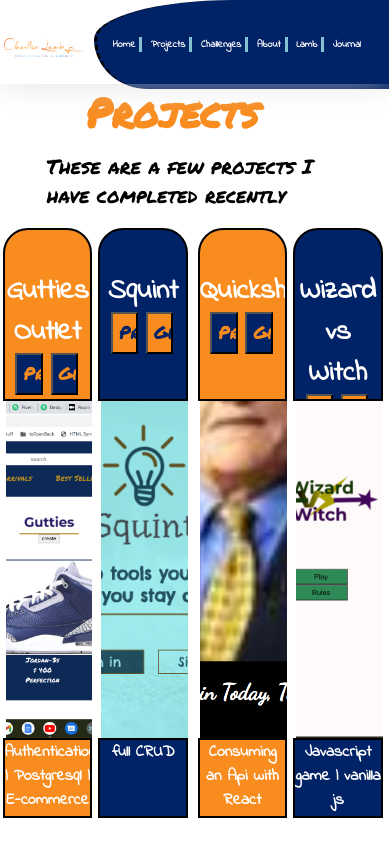
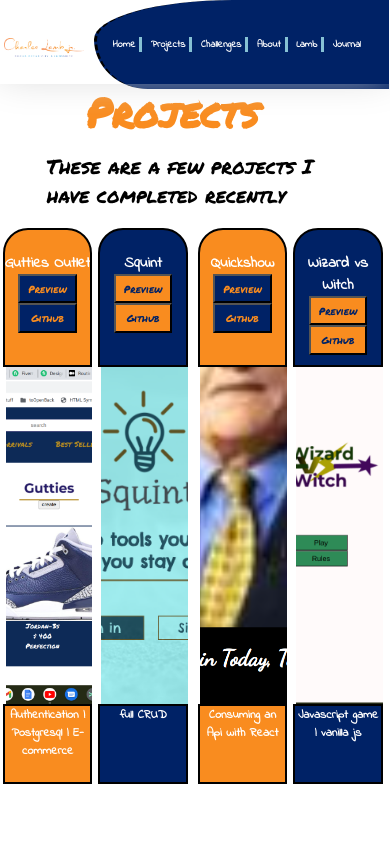
Before and after one commit to cyberstizz/charleslambjr, a React (Create React App) app: page /projects in a window 390 px wide. Built offline with nearby package versions, Linux system fonts and the light colour scheme; a web font is replaced by a local one.

Commit message:
added media queries to projects page

```diff
--- a/src/components/Card.css
+++ b/src/components/Card.css
@@ -33,3 +33,53 @@ border: solid 2px black;
     font-family: 'Indie Flower', cursive;
     font-weight: bolder;
 }
+
+
+@media only screen and (max-width: 640px){
+    @import url('https://fonts.googleapis.com/css2?family=Indie+Flower&display=swap');
+
+
+#entireCardBody{
+position: relative;
+width: 20vw;
+height: 40vh;
+border: solid 2px green;
+}
+
+button{
+    width: 15vw;
+    height: 3.5vh;
+    font-family: 'Permanent Marker';
+    font-size: 10px;
+}
+
+#cardTop{
+    text-align: center;
+    position: relative;
+    display: flex;
+    flex-direction: column;
+    margin-top: 2vh;
+    border-top-left-radius: 25px;
+    border-top-right-radius: 25px;
+    height: 16vh;
+    width: 10vw;
+    border: solid 2px black;
+    color: white;
+    font-family: 'Indie Flower', cursive;
+    font-size: 15px;
+    font-weight: bolder;
+}
+
+#wholeCard{
+    height: 70vh;
+
+}
+
+#cardFooter{
+    font-family: 'Indie Flower', cursive;
+    font-weight: bolder;
+    font-size: 12px;
+
+}
+
+}
--- a/src/components/Card.js
+++ b/src/components/Card.js
@@ -5,9 +5,9 @@ import './Card.css';
 const Card = (props) => {
     return (
         <div id='wholeCard'>
-        <div id='cardTop' style={{backgroundColor: props.backgroundColor, width: '22vw', marginRight: '.5vw'}}><br />  {props.title} <br /> <a href={props.link}><button style={{backgroundColor: props.buttonColor, 'font-size': '18px', 'font-family': 'Permanent Marker, cursive',
-width: '7vw', height: '5vh', marginRight: '2vw', color: props.backgroundColor}}>Preview</button></a><a href={props.github}><button style={{backgroundColor: props.buttonColor, 'font-size': '18px', 'font-family': 'Permanent Marker, cursive',
-width: '7vw', height: '5vh', marginRight: '.5vw', color: props.backgroundColor}}>Github</button></a></div>
+        <div id='cardTop' style={{backgroundColor: props.backgroundColor, width: '22vw', marginRight: '.5vw'}}><br />  {props.title} <br /> <a href={props.link}><button style={{backgroundColor: props.buttonColor,'font-family': 'Permanent Marker, cursive',
+color: props.backgroundColor}}>Preview</button></a><a href={props.github}><button style={{backgroundColor: props.buttonColor,
+color: props.backgroundColor}}>Github</button></a></div>
         <div id="cardBody" style={{backgroundImage: props.backgroundImage, height: '40vh', marginRight: '.5vw', width: '22.3vw', textAlign: 'center', position: 'relative', backgroundPosition: 'center', backgroundSize: 'cover', backgroundRepeat: 'no-repeat'}}></div>
        <div id="cardFooter" style={{color: 'white', border: 'solid black 2px', position: 'relative', textAlign: 'center', marginRight: '.5vw', height: '9vh', width: '22vw', backgroundColor: props.backgroundColor}}>{props.footerText}</div>
         </div>
```
